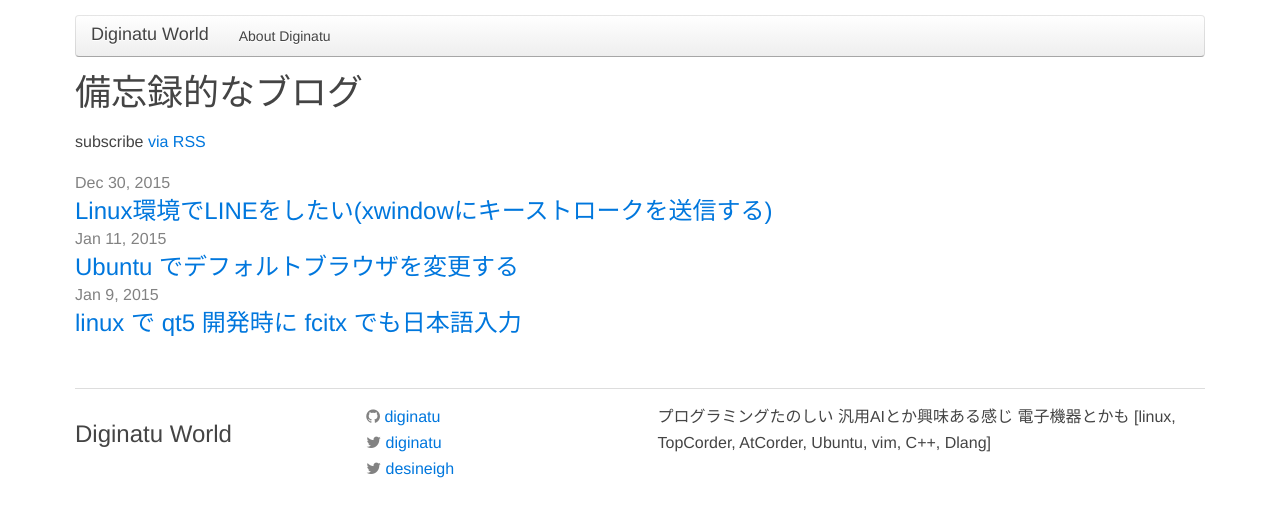
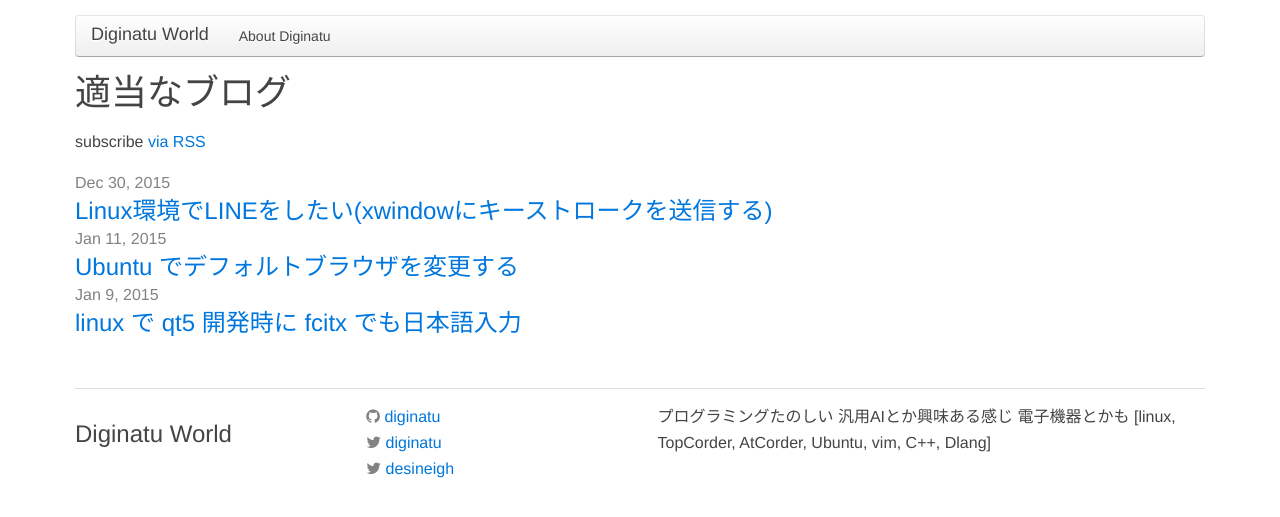
Before and after one commit to diginatu/diginatu.github.io, a Jekyll site: the page built from index.html, in a window 1280 px wide. Shown: the top 517 px of the page. Built offline with Jekyll 4.4.1, drawn with Linux system fonts in a browser that asks for light colours; nearby versions of some CDN libraries.

Commit message:
change title

```diff
--- a/index.html
+++ b/index.html
@@ -4,7 +4,7 @@ layout: default
 
 <div class="home">
 
-  <h1>備忘録的なブログ</h1>
+  <h1>適当なブログ</h1>
 
   <p class="rss-subscribe">subscribe <a href="{{ "/feed.xml" | prepend: site.baseurl }}">via RSS</a></p>
 
```
